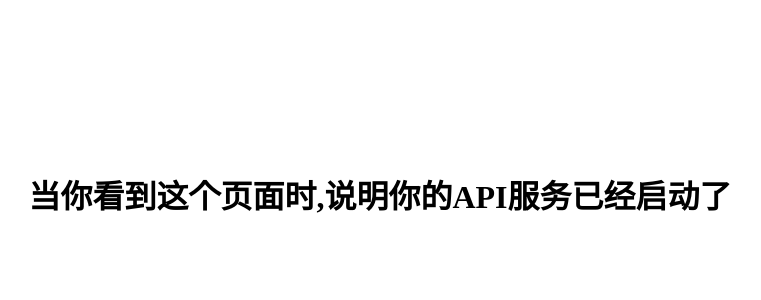
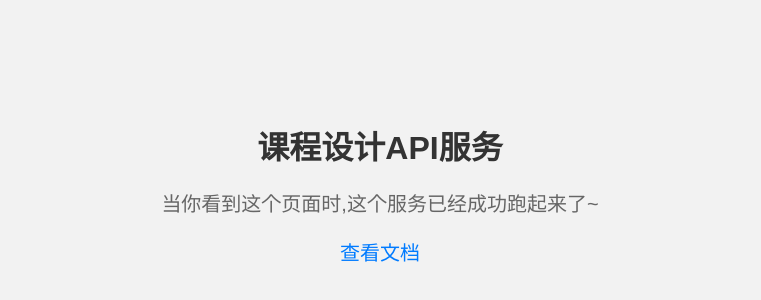
Before and after one commit to student-ice/user-api-server, a website: page static/index.html in a window 1280 px wide. Shown: the part 206-506 px from the top of the page, without its empty margins (260-1021 px from the left). Drawn offline with Linux system fonts and the light colour scheme.

Commit message:
更新首页样式,添加文档超链接

```diff
--- a/static/index.html
+++ b/static/index.html
@@ -1,23 +1,46 @@
 <!DOCTYPE html>
-<html lang="en">
+<html>
   <head>
     <meta charset="UTF-8" />
     <meta name="viewport" content="width=device-width, initial-scale=1.0" />
-    <title>User API Server</title>
+    <title>课程设计API服务</title>
     <style>
+      /* body内容垂直水平都居中 */
       * {
         margin: 0;
         padding: 0;
+        box-sizing: border-box;
       }
       body {
         height: 100vh;
         display: flex;
         justify-content: center;
         align-items: center;
+        flex-direction: column;
+        background-color: #f2f2f2;
+        font-family: Arial, sans-serif;
+      }
+      h1 {
+        color: #333;
+        text-align: center;
+      }
+      p {
+        color: #666;
+        text-align: center;
+        font-size: 20px;
+        margin-top: 20px;
+      }
+      a {
+        color: #007bff;
+        text-decoration: none;
       }
     </style>
   </head>
   <body>
-    <h1>当你看到这个页面时,说明你的API服务已经启动了</h1>
+    <h1>课程设计API服务</h1>
+    <!-- 提示用户,看到这个页面就说明服务运行成功了 -->
+    <p>当你看到这个页面时,这个服务已经成功跑起来了~</p>
+    <!-- 添加查看文档按钮 -->
+    <p><a href="https://4fek7r8hq2.apifox.cn/">查看文档</a></p>
   </body>
 </html>
```
